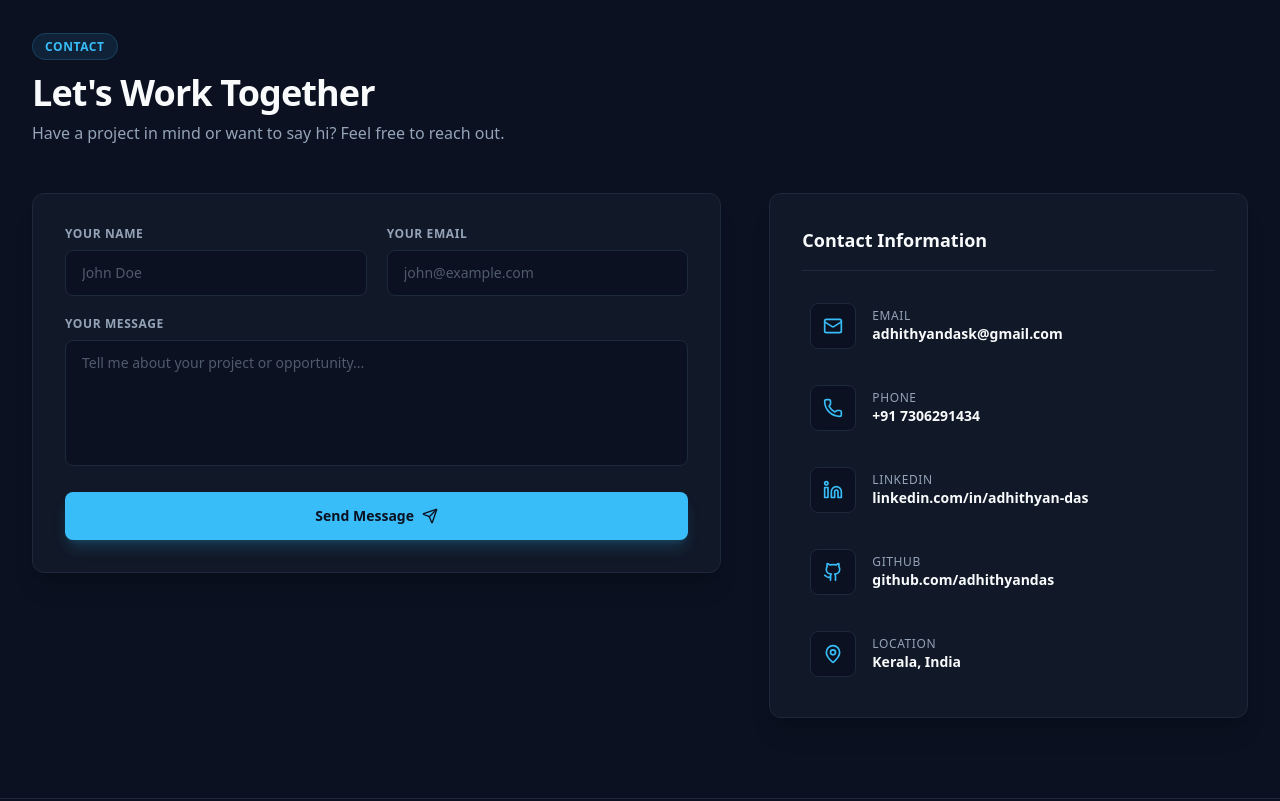
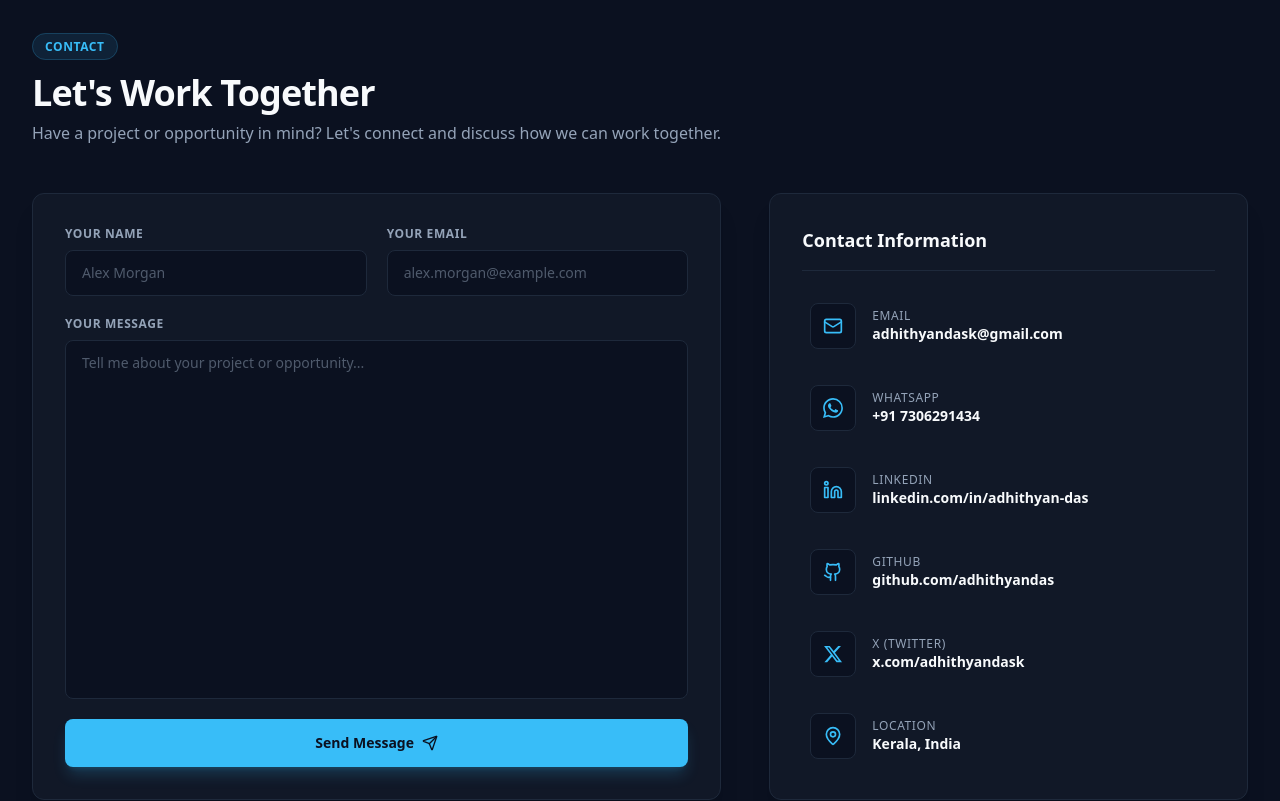
Before and after one commit to adhithyandas/Portfolio, a React (Vite) app: page / in a window 1280 px wide. Shown: the part 4040-4841 px from the top of the page. Built offline with nearby package versions, Linux system fonts and the light colour scheme.

Commit message:
feat: integrate Formspree for contact form submissions and update personal info

```diff
--- a/src/components/Contact.tsx
+++ b/src/components/Contact.tsx
@@ -1,13 +1,13 @@
-import React, { useState } from "react";
+import React, { useState, useEffect } from "react";
 import {
   Send,
   Mail,
-  Phone,
   Linkedin,
   Github,
   MapPin,
   CheckCircle2,
 } from "lucide-react";
+import { useForm, ValidationError } from "@formspree/react";
 import { PERSONAL_INFO } from "../data/portfolioData";
 
 export const Contact: React.FC = () => {
@@ -17,20 +17,16 @@ export const Contact: React.FC = () => {
     message: "",
   });
   const [submitted, setSubmitted] = useState(false);
-  const [loading, setLoading] = useState(false);
+  const [state, handleFormspreeSubmit] = useForm("mqpzbkkj");
 
-  const handleSubmit = (e: React.FormEvent) => {
-    e.preventDefault();
-    if (!formData.name || !formData.email || !formData.message) return;
-
-    setLoading(true);
-    setTimeout(() => {
-      setLoading(false);
+  useEffect(() => {
+    if (state.succeeded) {
       setSubmitted(true);
       setFormData({ name: "", email: "", message: "" });
-      setTimeout(() => setSubmitted(false), 5000);
-    }, 800);
-  };
+      const timer = setTimeout(() => setSubmitted(false), 5000);
+      return () => clearTimeout(timer);
+    }
+  }, [state.succeeded]);
 
   return (
     <section
@@ -49,13 +45,14 @@ export const Contact: React.FC = () => {
           </h2>
 
           <p className="text-[#94A3B8] text-base mt-2">
-            Have a project in mind or want to say hi? Feel free to reach out.
+            Have a project or opportunity in mind? Let's connect and discuss how
+            we can work together.
           </p>
         </div>
 
-        <div className="grid grid-cols-1 lg:grid-cols-12 gap-12 items-start">
+        <div className="grid grid-cols-1 lg:grid-cols-12 gap-12 items-stretch">
           {/* Left: Contact Form */}
-          <div className="lg:col-span-7 bg-[#111827] border border-[#1E293B] rounded-xl p-6 sm:p-8 shadow-xl">
+          <div className="lg:col-span-7 bg-[#111827] border border-[#1E293B] rounded-xl p-6 sm:p-8 shadow-xl flex flex-col">
             {submitted ? (
               <div className="p-6 bg-[#0B1120] border border-[#38BDF8]/50 rounded-lg text-center space-y-3">
                 <CheckCircle2 className="w-12 h-12 text-[#38BDF8] mx-auto animate-bounce" />
@@ -69,7 +66,10 @@ export const Contact: React.FC = () => {
                 </p>
               </div>
             ) : (
-              <form onSubmit={handleSubmit} className="space-y-5">
+              <form
+                onSubmit={handleFormspreeSubmit}
+                className="space-y-5 flex-1 flex flex-col"
+              >
                 <div className="grid grid-cols-1 sm:grid-cols-2 gap-5">
                   <div>
                     <label
@@ -82,13 +82,21 @@ export const Contact: React.FC = () => {
                     <input
                       type="text"
                       id="contact-name"
+                      name="name"
                       required
                       value={formData.name}
                       onChange={(e) =>
                         setFormData({ ...formData, name: e.target.value })
                       }
-                      placeholder="John Doe"
+                      placeholder="Alex Morgan"
                       className="w-full px-4 py-3 bg-[#0B1120] border border-[#1E293B] rounded-lg text-[#F8FAFC] placeholder-[#94A3B8]/50 focus:outline-none focus:border-[#38BDF8] focus:ring-1 focus:ring-[#38BDF8] transition-colors text-sm"
+                    />
+
+                    <ValidationError
+                      prefix="Name"
+                      field="name"
+                      errors={state.errors}
+                      className="text-xs text-red-500 mt-1 block"
                     />
                   </div>
 
@@ -103,18 +111,26 @@ export const Contact: React.FC = () => {
                     <input
                       type="email"
                       id="contact-email"
+                      name="email"
                       required
                       value={formData.email}
                       onChange={(e) =>
                         setFormData({ ...formData, email: e.target.value })
                       }
-                      placeholder="john@example.com"
+                      placeholder="alex.morgan@example.com"
                       className="w-full px-4 py-3 bg-[#0B1120] border border-[#1E293B] rounded-lg text-[#F8FAFC] placeholder-[#94A3B8]/50 focus:outline-none focus:border-[#38BDF8] focus:ring-1 focus:ring-[#38BDF8] transition-colors text-sm"
+                    />
+
+                    <ValidationError
+                      prefix="Email"
+                      field="email"
+                      errors={state.errors}
+                      className="text-xs text-red-500 mt-1 block"
                     />
                   </div>
                 </div>
 
-                <div>
+                <div className="flex-1 flex flex-col">
                   <label
                     htmlFor="contact-message"
                     className="block text-xs font-semibold text-[#94A3B8] mb-2 uppercase tracking-wider"
@@ -124,24 +140,32 @@ export const Contact: React.FC = () => {
 
                   <textarea
                     id="contact-message"
+                    name="message"
                     required
-                    rows={5}
+                    rows={8}
                     value={formData.message}
                     onChange={(e) =>
                       setFormData({ ...formData, message: e.target.value })
                     }
                     placeholder="Tell me about your project or opportunity..."
-                    className="w-full px-4 py-3 bg-[#0B1120] border border-[#1E293B] rounded-lg text-[#F8FAFC] placeholder-[#94A3B8]/50 focus:outline-none focus:border-[#38BDF8] focus:ring-1 focus:ring-[#38BDF8] transition-colors text-sm resize-none"
+                    className="w-full px-4 py-3 bg-[#0B1120] border border-[#1E293B] rounded-lg text-[#F8FAFC] placeholder-[#94A3B8]/50 focus:outline-none focus:border-[#38BDF8] focus:ring-1 focus:ring-[#38BDF8] transition-colors text-sm resize-none flex-1 min-h-37.5"
+                  />
+
+                  <ValidationError
+                    prefix="Message"
+                    field="message"
+                    errors={state.errors}
+                    className="text-xs text-red-500 mt-1 block"
                   />
                 </div>
 
                 <button
                   type="submit"
-                  disabled={loading}
+                  disabled={state.submitting}
                   id="send-message-btn"
                   className="w-full inline-flex items-center justify-center gap-2 px-6 py-3.5 text-sm font-semibold rounded-lg text-[#0B1120] bg-[#38BDF8] hover:bg-[#0EA5E9] disabled:opacity-50 transition-all duration-300 shadow-lg shadow-[#38BDF8]/20 cursor-pointer group"
                 >
-                  {loading ? (
+                  {state.submitting ? (
                     <span>Sending...</span>
                   ) : (
                     <>
@@ -181,22 +205,33 @@ export const Contact: React.FC = () => {
                 </div>
               </a>
 
-              {/* Phone */}
-              <div className="flex items-center gap-4 p-2">
-                <div className="p-3 rounded-lg bg-[#0B1120] border border-[#1E293B] text-[#38BDF8]">
-                  <Phone className="w-5 h-5" />
+              {/* WhatsApp */}
+              <a
+                href={PERSONAL_INFO.whatsappUrl}
+                target="_blank"
+                rel="noopener noreferrer"
+                className="flex items-center gap-4 group p-2 rounded-lg hover:bg-[#0B1120] transition-colors"
+              >
+                <div className="p-3 rounded-lg bg-[#0B1120] border border-[#1E293B] text-[#38BDF8] group-hover:border-[#38BDF8]">
+                  <svg
+                    className="w-5 h-5"
+                    viewBox="0 0 24 24"
+                    fill="currentColor"
+                  >
+                    <path d="M17.472 14.382c-.297-.149-1.758-.867-2.03-.967-.273-.099-.471-.148-.67.15-.197.297-.767.966-.94 1.164-.173.199-.347.223-.644.075-.297-.15-1.255-.463-2.39-1.475-.883-.788-1.48-1.761-1.653-2.059-.173-.297-.018-.458.13-.606.134-.133.298-.347.446-.52.149-.174.198-.298.298-.497.099-.198.05-.371-.025-.52-.075-.149-.669-1.612-.916-2.207-.242-.579-.487-.5-.669-.51-.173-.008-.371-.01-.57-.01-.198 0-.52.074-.792.372-.272.297-1.04 1.016-1.04 2.479 0 1.462 1.065 2.875 1.213 3.074.149.198 2.096 3.2 5.077 4.487.709.306 1.262.489 1.694.625.712.227 1.36.195 1.871.118.571-.085 1.758-.719 2.006-1.413.248-.694.248-1.289.173-1.413-.074-.124-.272-.198-.57-.347m-5.421 7.403h-.004a9.87 9.87 0 01-5.031-1.378l-.361-.214-3.741.982.998-3.648-.235-.374a9.86 9.86 0 01-1.51-5.26c.001-5.45 4.436-9.884 9.888-9.884 2.64 0 5.122 1.03 6.988 2.898a9.825 9.825 0 012.893 6.994c-.003 5.45-4.437 9.884-9.885 9.884m8.413-18.297A11.815 11.815 0 0012.05 0C5.495 0 .16 5.335.157 11.892c0 2.096.547 4.142 1.588 5.945L0 24l6.335-1.662c1.746.953 3.71 1.458 5.704 1.459h.005c6.554 0 11.89-5.335 11.893-11.893a11.821 11.821 0 00-3.48-8.413z" />
+                  </svg>
                 </div>
 
                 <div>
                   <div className="text-xs text-[#94A3B8] font-medium uppercase tracking-wider">
-                    Phone
+                    WhatsApp
                   </div>
 
-                  <div className="text-sm font-semibold text-[#F8FAFC]">
+                  <div className="text-sm font-semibold text-[#F8FAFC] group-hover:text-[#38BDF8] transition-colors">
                     {PERSONAL_INFO.phone}
                   </div>
                 </div>
-              </div>
+              </a>
 
               {/* LinkedIn */}
               <a
@@ -242,6 +277,34 @@ export const Contact: React.FC = () => {
                 </div>
               </a>
 
+              {/* X */}
+              <a
+                href={PERSONAL_INFO.xUrl}
+                target="_blank"
+                rel="noopener noreferrer"
+                className="flex items-center gap-4 group p-2 rounded-lg hover:bg-[#0B1120] transition-colors"
+              >
+                <div className="p-3 rounded-lg bg-[#0B1120] border border-[#1E293B] text-[#38BDF8] group-hover:border-[#38BDF8]">
+                  <svg
+                    className="w-5 h-5"
+                    viewBox="0 0 24 24"
+                    fill="currentColor"
+                  >
+                    <path d="M18.244 2.25h3.308l-7.227 8.26 8.502 11.24H16.17l-5.214-6.817L4.99 21.75H1.68l7.73-8.835L1.254 2.25H8.08l4.713 6.231zm-1.161 17.52h1.833L7.084 4.126H5.117z" />
+                  </svg>
+                </div>
+
+                <div>
+                  <div className="text-xs text-[#94A3B8] font-medium uppercase tracking-wider">
+                    X (Twitter)
+                  </div>
+
+                  <div className="text-sm font-semibold text-[#F8FAFC] group-hover:text-[#38BDF8] transition-colors">
+                    x.com/adhithyandask
+                  </div>
+                </div>
+              </a>
+
               {/* Location */}
               <div className="flex items-center gap-4 p-2">
                 <div className="p-3 rounded-lg bg-[#0B1120] border border-[#1E293B] text-[#38BDF8]">
--- a/src/components/Footer.tsx
+++ b/src/components/Footer.tsx
@@ -144,7 +144,7 @@ export const Footer: React.FC = () => {
 
         {/* Bottom Bar */}
         <div className="pt-8 flex flex-col sm:flex-row items-center justify-between text-xs text-[#94A3B8] gap-4">
-          <div>© {currentYear} Adhithyan Das. All rights reserved.</div>
+          <div>© {currentYear} Adhithyan Das K. All rights reserved.</div>
 
           <div className="text-xs text-[#94A3B8]/80">
             Kerala, India • Full Stack Developer
```
Also changed, not shown: package.json (+7 -6 lines), 1 other file (tests, documents, lock files or other folders).
